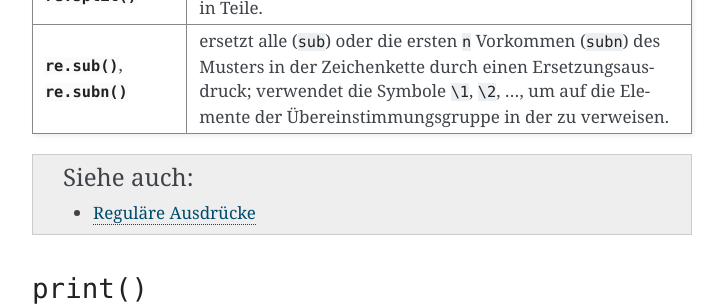
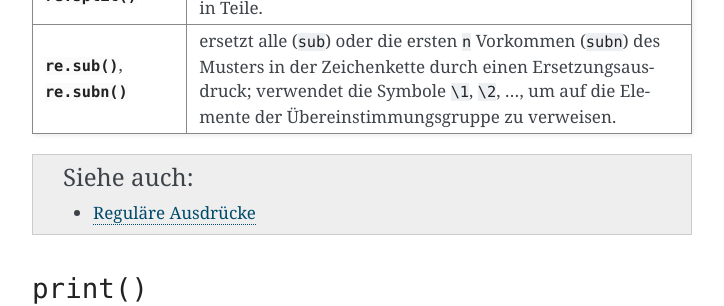
Before and after one commit to veit/python-basics-tutorial-de, a Sphinx documentation site: the page built from docs/types/strings.rst, in a window 1280 px wide and 900 px high, scrolled down 4655 px. Shown: the part 181-487 px from the top of the window, without its empty margins (388-1112 px from the left). Built offline with Sphinx 7.4.7, drawn with Linux system fonts in a browser that asks for light colours; pages that are not in the unit, such as notebooks, are missing from menus.

Commit message:
:pencil2: Typo

```diff
--- a/docs/types/strings.rst
+++ b/docs/types/strings.rst
@@ -232,8 +232,8 @@ Die folgende Tabelle enthält einen kurzen Überblick über Methoden für regul
 +-----------------------+-------------------------------------------------------------------------------+
 | :py:func:`re.sub`,    | ersetzt alle (``sub``) oder die ersten ``n`` Vorkommen (``subn``) des Musters |
 | :py:func:`re.subn`    | in der Zeichenkette durch einen Ersetzungsausdruck; verwendet die Symbole     |
-|                       | ``\1``, ``\2``, …, um auf die Elemente der Übereinstimmungsgruppe in der      |
-|                       | zu verweisen.                                                                 |
+|                       | ``\1``, ``\2``, …, um auf die Elemente der Übereinstimmungsgruppe zu          |
+|                       | verweisen.                                                                    |
 +-----------------------+-------------------------------------------------------------------------------+
 
 .. seealso::
```
